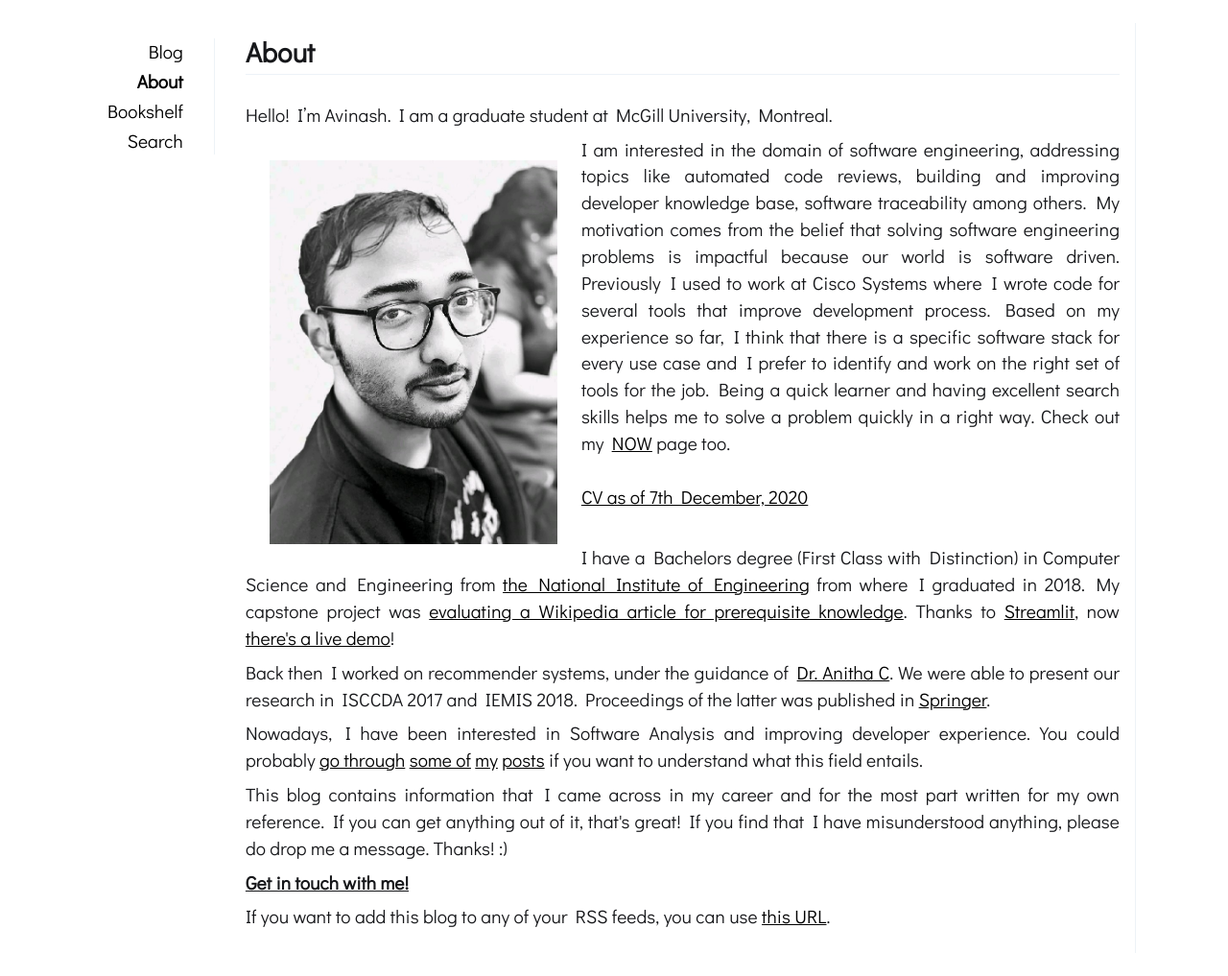
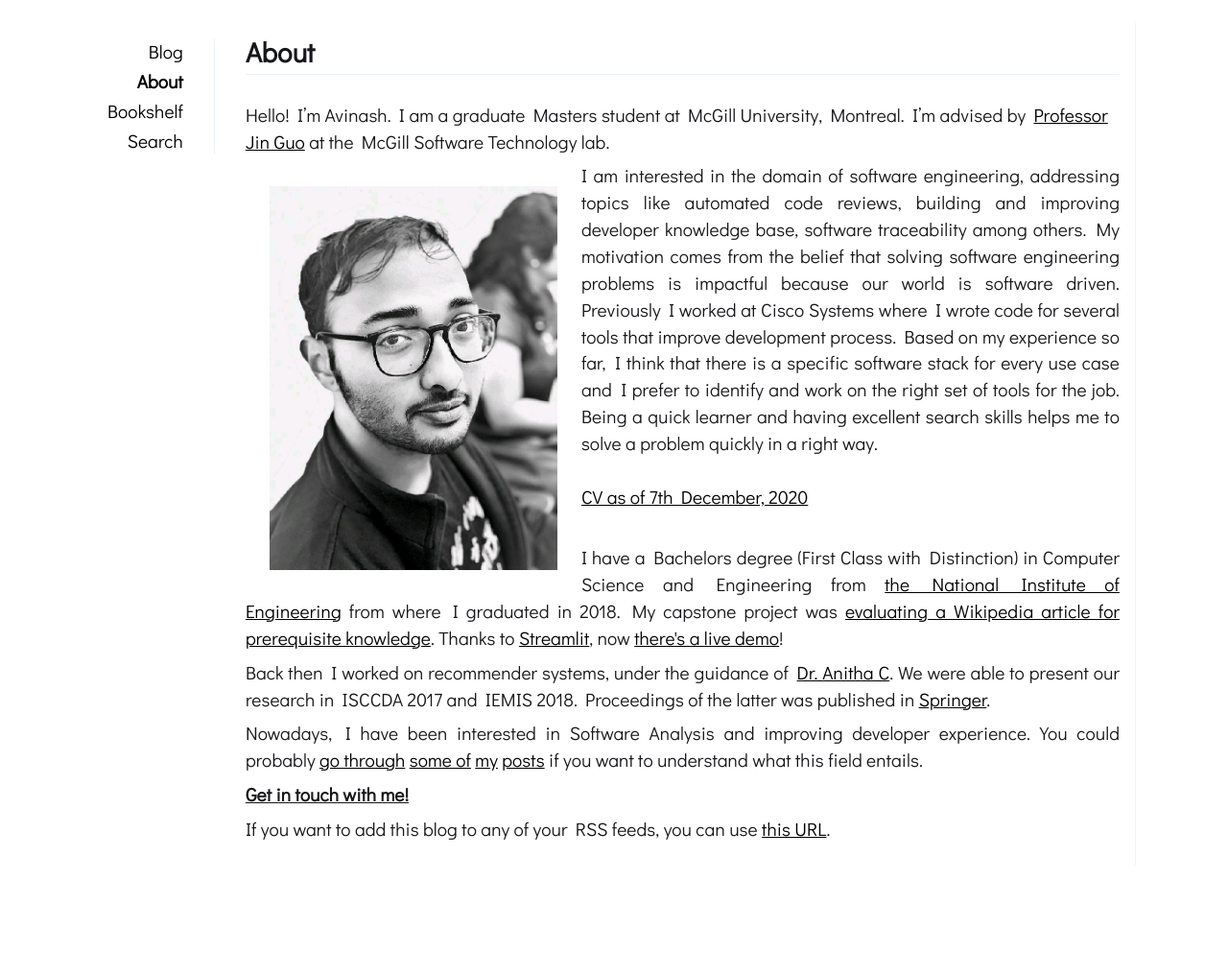
Before and after one commit to avinashbhat/avinashbhat.github.io, a Jekyll site: the page built from _pages/about.md, in a window 1280 px wide. Shown: the whole page at 96% size. Built offline with Jekyll 4.4.1, drawn with Linux system fonts in a browser that asks for light colours; after the commit the page ends 926 px from its top, so only the background shows below that.

Commit message:
Some updates to about

```diff
--- a/_pages/about.md
+++ b/_pages/about.md
@@ -3,7 +3,7 @@ layout: page
 title: About
 ---
 
-Hello! I'm Avinash. I am a graduate student at McGill University, Montreal.
+Hello! I'm Avinash. I am a graduate Masters student at McGill University, Montreal. I'm advised by <a href="https://www.cs.mcgill.ca/~jguo/">Professor Jin Guo</a> at the McGill Software Technology lab.
 
 
 <div style="text-align: justify;">
@@ -11,9 +11,9 @@ Hello! I'm Avinash. I am a graduate student at McGill University, Montreal.
 
 I am interested in the domain of software engineering, addressing topics like automated code reviews, building and improving developer knowledge base, software traceability among others. My motivation comes from the belief that solving software engineering problems is impactful because our world is software driven.
 
-Previously I used to work at Cisco Systems where I wrote code for several tools that improve development process. Based on my experience so far, I think that there is a specific software stack for every use case and I prefer to identify and work on the right set of tools for the job. Being a quick learner and having excellent search skills helps me to solve a problem quickly in a right way.
+Previously I worked at Cisco Systems where I wrote code for several tools that improve development process. Based on my experience so far, I think that there is a specific software stack for every use case and I prefer to identify and work on the right set of tools for the job. Being a quick learner and having excellent search skills helps me to solve a problem quickly in a right way.
 
-Check out my <a href="{{site.baseurl}}/now">NOW</a> page too.
+<!-- Check out my <a href="{{site.baseurl}}/now">NOW</a> page . -->
 <br><br>
 <a href="https://drive.google.com/file/d/1IvsaK6OHGBBCzkKWS8gAQYo4MOpjIEK-/view?usp=sharing">
 CV as of 7th December, 2020
@@ -26,7 +26,6 @@ CV as of 7th December, 2020
 <p>Back then I worked on recommender systems, under the guidance of <a href="https://scholar.google.co.in/citations?user=4goUOJsAAAAJ&hl=en">Dr. Anitha C</a>. We were able to present our research in ISCCDA 2017 and IEMIS 2018. Proceedings of the latter was published in <a href="https://link.springer.com/chapter/10.1007/978-981-13-1498-8_8">Springer</a>.</p>
 
 <p>Nowadays, I have been interested in Software Analysis and improving developer experience. You could probably <a href="{{site.baseurl}}/2020/12/18/szz">go through</a> <a href="{{site.baseurl}}/2020/10/07/deepdelta">some of</a> <a href="{{site.baseurl}}/2020/10/04/contributor-feedback-on-usability">my</a> <a href="{{site.baseurl}}/2020/09/28/using-argumentation-models-to-model-issue-threads">posts</a> if you want to understand what this field entails.</p>
-<p>This blog contains information that I came across in my career and for the most part written for my own reference. If you can get anything out of it, that's great! If you find that I have misunderstood anything, please do drop me a message. Thanks! :)</p>
 
 <details class=accordion style="text-align: center;">
 <summary class="accordian-content" style="font-weight: bold;">
```
